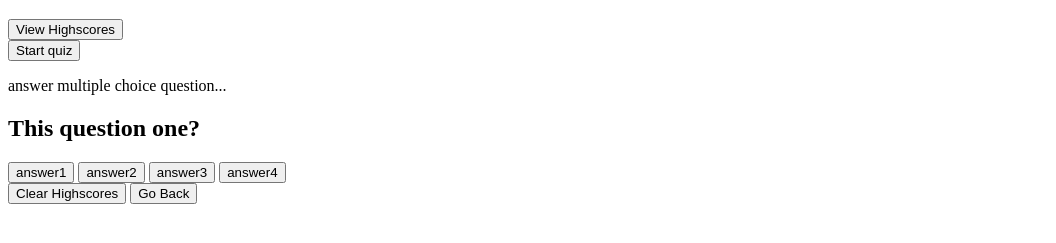
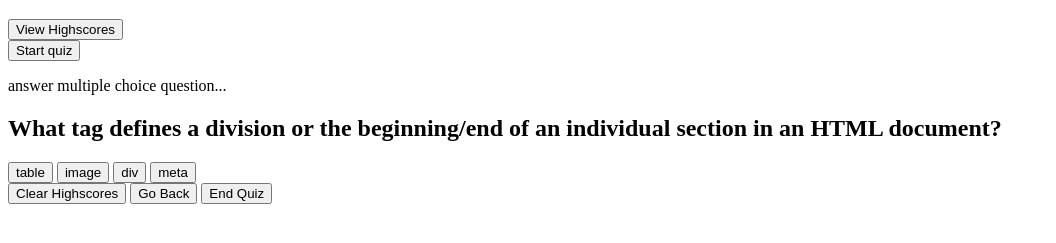
Before and after one commit to Darimo4ka/Code-Quiz, a plain HTML site: page index.html in a window 1280 px wide. Both pictures are taken after a click on the button "Start quiz". Shown: the part 61-304 px from the top of the page, without its empty margins (0-1056 px from the left). Drawn offline with Linux system fonts and the light colour scheme.

Commit message:
worked with displaying functions to get my from one question to other and console.log correct or incorret response form user

```diff
--- a/index.html
+++ b/index.html
@@ -8,16 +8,13 @@
   </head>
   <body>
     <header>
-      <h1 class= "large-font">Code Quiz</h1>
+      <h1 class= "main">Code Quiz</h1>
       <button class="view Highscores">View Highscores</button>
 
-      <div class= "timer"></div>
-      <!-- // Timer that counts down from 70
+      <!-- <div class= "timer"></div>
+      // Timer that counts down from 70
 function countdown() -->
-
       <div class="score"></div>
-
-
     </header>
 
     <main>
@@ -30,15 +27,13 @@ function countdown() -->
           <p>answer multiple choice question...</p>
         </div>
         <div class="question-box">
+        </div>
 
-        </div>
         <button class="Clear Highscores">Clear Highscores</button>
         <button class="Go Back">Go Back</button>
         <!-- click this btn will triger event "go back will bring us back to Start quiz" btn
         and clear highscore will bring to even clearing the score -->
-
-          </div>
-        </div>
+        <button class="end-game">End Quiz</button>
       </section>
     </main>
     <script src="quize.js"></script>
--- a/quize.js
+++ b/quize.js
@@ -1,43 +1,87 @@
 //var for DOM elements
 var startBtn = document.querySelector(".start-button");
 var questionBox = document.querySelector(".question-box");
+var endBtn  = document.querySelector(".end-game");
 
-
-// create an array of objects for quiz quwestions and answers
+// create an array of objects for quiz questions and answers
 var questions = [
   {
-    question: "This question one?",
-    answers: ["answer1", "answer2", "answer3", "answer4"],
-    correct: "answer3"
+    question: "What tag defines a division or the beginning/end of an individual section in an HTML document?",
+    answers: ["table", "image", "div", "meta"],
+    correct: "div"
   },
   {
-    question: "This question two?",
-    answers: ["answer1", "answer2", "answer3", "answer4"],
-    correct: "answer1"
+    question: "What tag is used to define a list item (in a bulleted list)?",
+    answers: ["li", "ul", "s", "u"],
+    correct: "li"
   },
   {
-    question: "This question three?",
-    answers: ["answer1", "answer2", "answer3", "answer4"],
-    correct: "answer4"
+    question: "What element is a container for all the head elements, and may include the document title, scripts, styles, meta information, and more?",
+    answers: ["title", "footer", "body", "head"],
+    correct: "head"
   }
 ]
 // create varables to control the flow of the quiz
-var currentQuest = 0
+var currentQuestion = 0
 // write function to display questions
 function displayQuestion(){
   console.log("displaying")
+
+
+  // questions.textContent = questions[currentQuestion].question;
+  // questionAnswer = questions[currentQuestion].answers;
+
+  // for (let i = 0; i < questions.length; i++){
+  //   let answerBtnEl = document.createElement("button");
+  //   answerBtnEl.textContent = questions[i]
+
+  // }
+
+
   // create template for HTMl inside question box
   var template = `
-  <h2>${questions[currentQuest].question}</h2>
-  <button> ${questions[currentQuest].answers[0]}</button>
-  <button> ${questions[currentQuest].answers[1]}</button>
-  <button> ${questions[currentQuest].answers[2]}</button>
-  <button> ${questions[currentQuest].answers[3]}</button>
+  <h2>${questions[currentQuestion].question}</h2>
+  <button onclick="evaluateQuestion(this)">${questions[currentQuestion].answers[0]}</button>
+  <button onclick="evaluateQuestion(this)">${questions[currentQuestion].answers[1]}</button>
+  <button onclick="evaluateQuestion(this)">${questions[currentQuestion].answers[2]}</button>
+  <button onclick="evaluateQuestion(this)">${questions[currentQuestion].answers[3]}</button>
 
   `
-  // figure out listen click
+
+
   // inject template into question box with inner html method
-  questionBox.innerHTML = template
+  questionBox.innerHTML = template;
+}
+
+
+function evaluateQuestion(event){
+console.log(event)//we want to see what we are clicking
+
+//if we click answer 1 event.target.textContent is equal to answer1
+console.log(event.textContent)
+//event.target.textContent is going to give us the text of the answer
+var userChoice= event.textContent;
+//if answer1 is the same as questions[currentQuestion].correct
+var correctAnswer=questions[currentQuestion].correct;
+console.log(correctAnswer)
+
+if(userChoice===correctAnswer){
+  console.log('correct!')
+  //
+}else{
+  console.log('incorrect')
+  //decrease timer
+}
+
+if(currentQuestion < questions.length-1){
+  currentQuestion++
+  displayQuestion()
+}
+else{
+  // function to end game and clear highscores
+
+}
+
 }
 // write a function to start a game
 function startGame(){
@@ -53,215 +97,29 @@ startBtn.addEventListener("click", startGame);
 
 
 
+// // The setTimer function starts and stops the timer and triggers winGame() and loseGame()
+// function startTimer() {
+//   // Sets timer
+//   timer = setInterval(function() {
+//     timerCount--;
+//     timerElement.textContent = timerCount;
+//     if (timerCount >= 0) {
+//       // Tests if win condition is met
+//       if (isWin && timerCount > 0) {
+//         // Clears interval and stops timer
+//         clearInterval(timer);
+//         winGame();
+//       }
+//     }
 
-/* Higt score elements
-score screen element
-timer element
-quize element
-instraction part
-start screen
-function to check ansewers
-function to load next
-function to input
-next btn will display quiz
-start btn
-*/
+// // Updates win count on screen and sets win count to client storage
+// function setWins() {
+//   win.textContent = winCounter;
+//   localStorage.setItem("winCount", winCounter);
+// }
 
-
-
-
-
-
-
-
-
-/*var wordBlank = document.querySelector(".word-blanks");
-var win = document.querySelector(".win");
-var lose = document.querySelector(".lose");
-var timerElement = document.querySelector(".timer-count");
-var startButton = document.querySelector(".start-button");
-
-var chosenWord = "";
-var numBlanks = 0;
-var winCounter = 0;
-var loseCounter = 0;
-var isWin = false;
-var timer;
-var timerCount;
-
-// Arrays used to create blanks and letters on screen
-var lettersInChosenWord = [];
-var blanksLetters = [];
-
-// Array of words the user will guess
-var words = ["variable","array", "modulus", "object", "function", "string", "boolean"];
-
-// The init function is called when the page loads
-function init() {
-  getWins();
-  getlosses();
-}
-
-// The startGame function is called when the start button is clicked
-function startGame() {
-  isWin = false;
-  timerCount = 10;
-  // Prevents start button from being clicked when round is in progress
-  startButton.disabled = true;
-  renderBlanks()
-  startTimer()
-}
-
-// The winGame function is called when the win condition is met
-function winGame() {
-  wordBlank.textContent = "YOU WON!!!🏆 ";
-  winCounter++
-  startButton.disabled = false;
-  setWins()
-}
-
-// The loseGame function is called when timer reaches 0
-function loseGame() {
-  wordBlank.textContent = "GAME OVER";
-  loseCounter++
-  startButton.disabled = false;
-  setLosses()
-}
-
-// The setTimer function starts and stops the timer and triggers winGame() and loseGame()
-function startTimer() {
-  // Sets timer
-  timer = setInterval(function() {
-    timerCount--;
-    timerElement.textContent = timerCount;
-    if (timerCount >= 0) {
-      // Tests if win condition is met
-      if (isWin && timerCount > 0) {
-        // Clears interval and stops timer
-        clearInterval(timer);
-        winGame();
-      }
-    }
-    // Tests if time has run out
-    if (timerCount === 0) {
-      // Clears interval
-      clearInterval(timer);
-      loseGame();
-    }
-  }, 1000);
-}
-
-// Creates blanks on screen
-function renderBlanks() {
-  // Randomly picks word from words array
-  chosenWord = words[Math.floor(Math.random() * words.length)];
-  lettersInChosenWord = chosenWord.split("");
-  numBlanks = lettersInChosenWord.length;
-  blanksLetters = []
-  // Uses loop to push blanks to blankLetters array
-  for (var i = 0; i < numBlanks; i++) {
-    blanksLetters.push("_");
-  }
-  // Converts blankLetters array into a string and renders it on the screen
-  wordBlank.textContent = blanksLetters.join(" ")
-}
-
-// Updates win count on screen and sets win count to client storage
-function setWins() {
-  win.textContent = winCounter;
-  localStorage.setItem("winCount", winCounter);
-}
-
-// Updates lose count on screen and sets lose count to client storage
-function setLosses() {
-  lose.textContent = loseCounter;
-  localStorage.setItem("loseCount", loseCounter);
-}
-
-// These functions are used by init
-function getWins() {
-  // Get stored value from client storage, if it exists
-  var storedWins = localStorage.getItem("winCount");
-  // If stored value doesn't exist, set counter to 0
-  if (storedWins === null) {
-    winCounter = 0;
-  } else {
-    // If a value is retrieved from client storage set the winCounter to that value
-    winCounter = storedWins;
-  }
-  //Render win count to page
-  win.textContent = winCounter;
-}
-
-function getlosses() {
-  var storedLosses = localStorage.getItem("loseCount");
-  if (storedLosses === null) {
-    loseCounter = 0;
-  } else {
-    loseCounter = storedLosses;
-  }
-  lose.textContent = loseCounter;
-}
-
-function checkWin() {
-  // If the word equals the blankLetters array when converted to string, set isWin to true
-  if (chosenWord === blanksLetters.join("")) {
-    // This value is used in the timer function to test if win condition is met
-    isWin = true;
-  }
-}
-
-// Tests if guessed letter is in word and renders it to the screen.
-function checkLetters(letter) {
-  var letterInWord = false;
-  for (var i = 0; i < numBlanks; i++) {
-    if (chosenWord[i] === letter) {
-      letterInWord = true;
-    }
-  }
-  if (letterInWord) {
-    for (var j = 0; j < numBlanks; j++) {
-      if (chosenWord[j] === letter) {
-        blanksLetters[j] = letter;
-      }
-    }
-    wordBlank.textContent = blanksLetters.join(" ");
-  }
-}
-
-  // Attach event listener to document to listen for key event
-document.addEventListener("keydown", function(event) {
-  // If the count is zero, exit function
-  if (timerCount === 0) {
-    return;
-  }
-  // Convert all keys to lower case
-  var key = event.key.toLowerCase();
-  var alphabetNumericCharacters = "abcdefghijklmnopqrstuvwxyz0123456789 ".split("");
-  // Test if key pushed is letter
-  if (alphabetNumericCharacters.includes(key)) {
-    var letterGuessed = event.key;
-    checkLetters(letterGuessed)
-    checkWin();
-  }
-});
-
-// Attach event listener to start button to call startGame function on click
-startButton.addEventListener("click", startGame);
-
-// Calls init() so that it fires when page opened
-init();
-
-// Bonus: Add reset button
-var resetButton = document.querySelector(".reset-button");
-
-function resetGame() {
-  // Resets win and loss counts
-  winCounter = 0;
-  loseCounter = 0;
-  // Renders win and loss counts and sets them into client storage
-  setWins()
-  setLosses()
-}
-// Attaches event listener to button
-resetButton.addEventListener("click", resetGame*/
+// // Updates lose count on screen and sets lose count to client storage
+// function setLosses() {
+//   lose.textContent = loseCounter;
+//   localStorage.setItem("loseCount", loseCounter);
+// }
```
